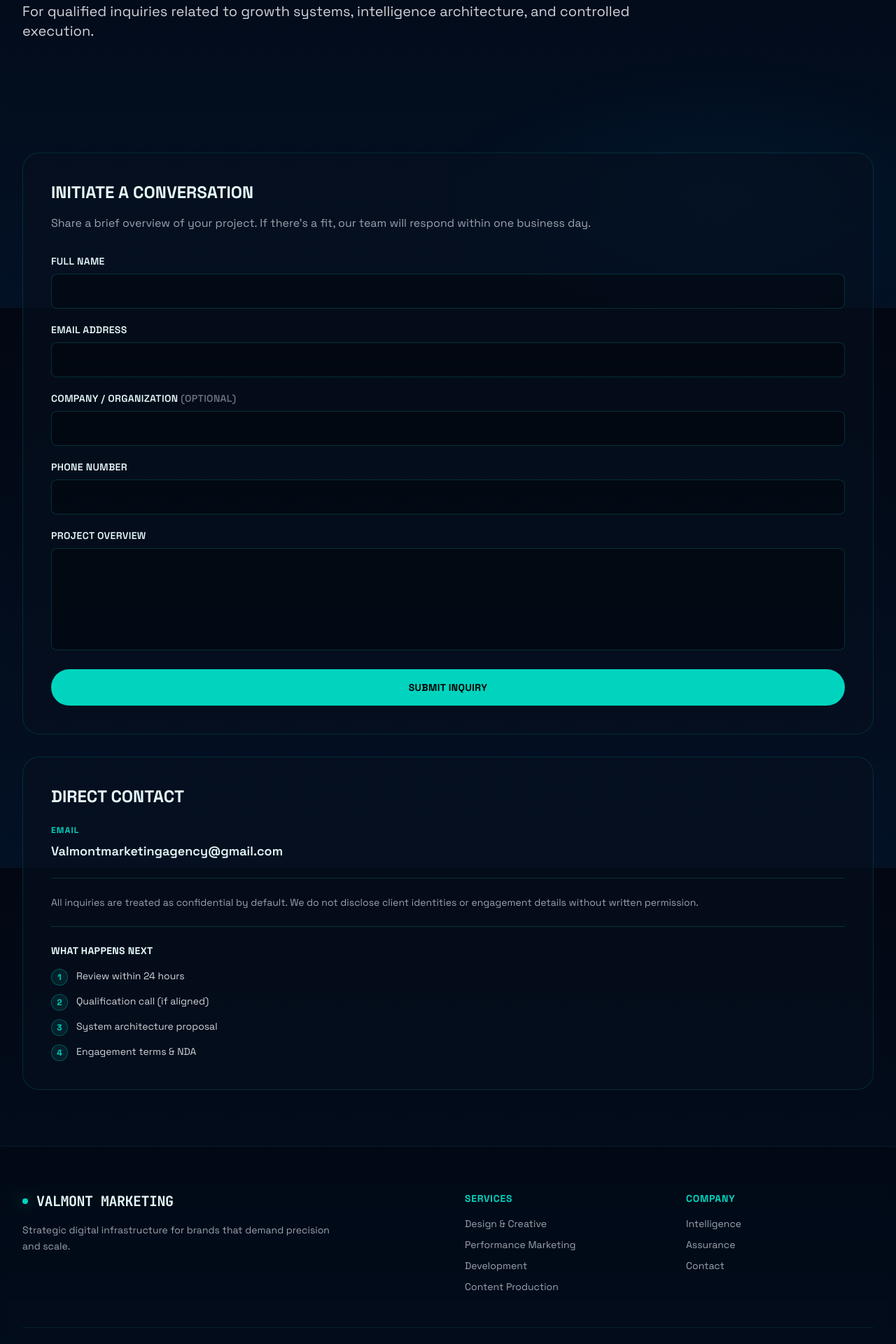
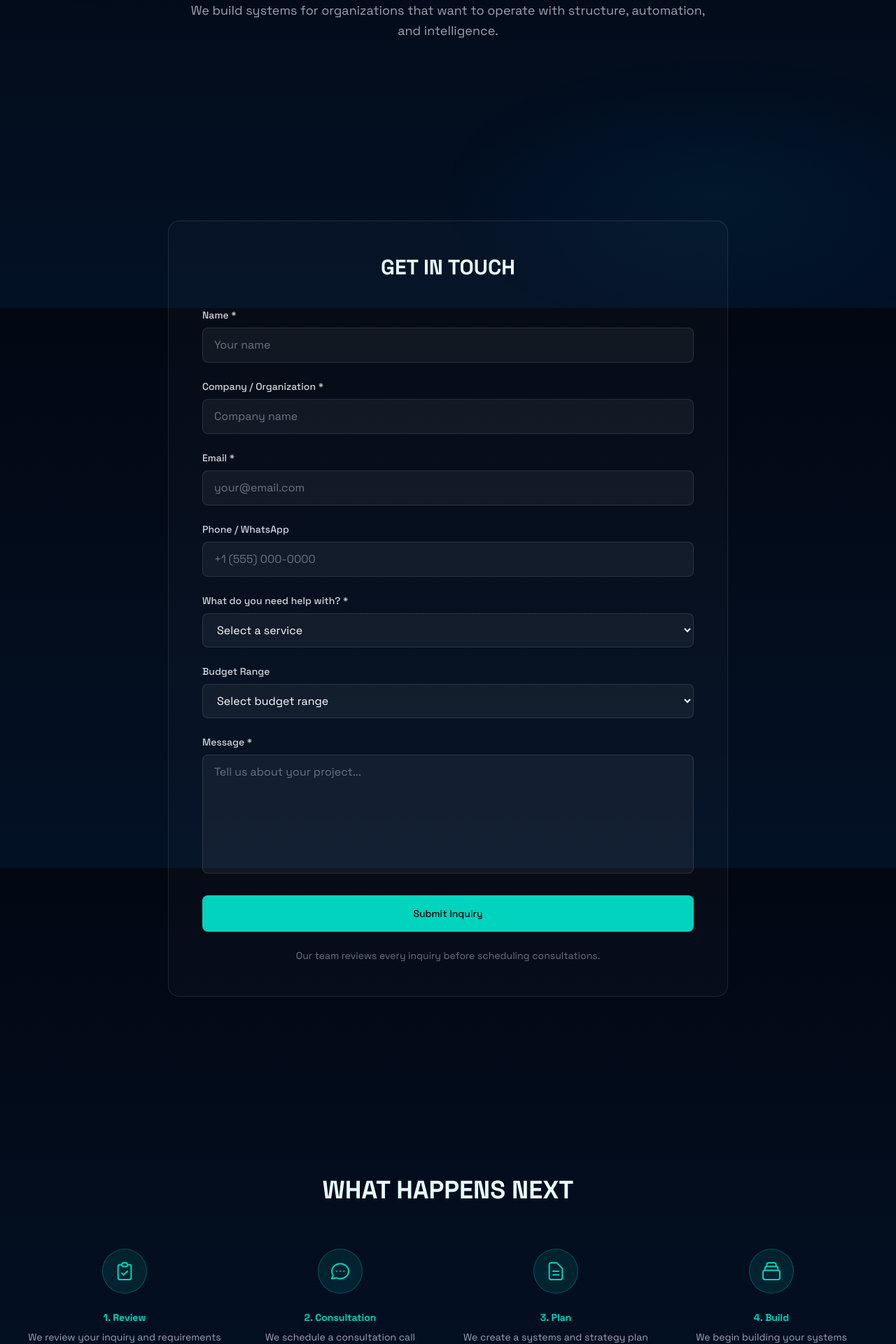
Before and after one commit to canworkscontracting-source/valmont-marketing, a Next.js app: page /contact in a window 1280 px wide. Shown: the part 360-2280 px from the top of the page at 70% size. Built offline with nearby package versions, Linux system fonts and the light colour scheme.

Commit message:
Contact page - form with Web3Forms, process steps, clean minimal design

```diff
--- a/src/app/contact/page.tsx
+++ b/src/app/contact/page.tsx
@@ -1,5 +1,6 @@
 "use client";
 
+import Link from "next/link";
 import { motion } from "framer-motion";
 import Reveal from "@/components/Reveal";
 import { useState } from "react";
@@ -7,12 +8,15 @@
 export default function ContactPage() {
   const [formData, setFormData] = useState({
     name: "",
+    company: "",
     email: "",
-    company: "",
     phone: "",
+    service: "",
     message: "",
+    budget: "",
   });
   const [isSubmitting, setIsSubmitting] = useState(false);
+  const [submitMessage, setSubmitMessage] = useState("");
 
   const handleSubmit = async (e: React.FormEvent) => {
     e.preventDefault();
@@ -25,217 +29,337 @@
           "Content-Type": "application/json",
         },
         body: JSON.stringify({
-          access_key: "8fecf807-deb1-411a-9b02-e9e1310a0cc6",
-          subject: "📩 New Contact Form Submission",
-          from_name: formData.name,
-          email: formData.email,
-          name: formData.name,
-          company: formData.company,
-          phone: formData.phone,
-          message: formData.message,
+          access_key: "96aa0813-ac4d-42bc-ad13-55a78387b4ac",
+          ...formData,
+          subject: `New Inquiry from ${formData.name} - ${formData.company}`,
         }),
       });
 
-      const result = await response.json();
-
-      if (result.success) {
-        alert("✅ Thank you! We'll be in touch within one business day.");
-        setFormData({ name: "", email: "", company: "", phone: "", message: "" });
+      if (response.ok) {
+        setSubmitMessage("Thank you! We'll be in touch soon.");
+        setFormData({
+          name: "",
+          company: "",
+          email: "",
+          phone: "",
+          service: "",
+          message: "",
+          budget: "",
+        });
       } else {
-        alert("❌ Something went wrong. Please try again or email us directly at Valmontmarketingagency@gmail.com");
+        setSubmitMessage("Something went wrong. Please try again.");
       }
     } catch (error) {
-      alert("❌ Something went wrong. Please try again or email us directly at Valmontmarketingagency@gmail.com");
+      setSubmitMessage("Something went wrong. Please try again.");
     } finally {
       setIsSubmitting(false);
     }
   };
 
-  const handleChange = (e: React.ChangeEvent<HTMLInputElement | HTMLTextAreaElement>) => {
-    setFormData({ ...formData, [e.target.name]: e.target.value });
+  const handleChange = (e: React.ChangeEvent<HTMLInputElement | HTMLTextAreaElement | HTMLSelectElement>) => {
+    setFormData({
+      ...formData,
+      [e.target.name]: e.target.value,
+    });
   };
 
   return (
     <main className="min-h-screen">
-      {/* Hero Section */}
-      <section className="relative pt-24 sm:pt-32 pb-12 sm:pb-20 px-4 sm:px-6 lg:px-8">
-        <div className="max-w-7xl mx-auto">
+      {/* SECTION 1: HERO */}
+      <section className="px-4 sm:px-6 pt-32 pb-20 sm:pt-40 sm:pb-32">
+        <div className="max-w-[1200px] mx-auto text-center">
           <motion.div
-            initial={{ opacity: 0, y: 40 }}
+            initial={{ opacity: 0, y: 30 }}
             animate={{ opacity: 1, y: 0 }}
-            transition={{ duration: 0.8, ease: "easeOut" }}
-            className="max-w-4xl"
+            transition={{ duration: 0.6 }}
           >
-            <div className="inline-flex items-center gap-2 sm:gap-3 px-3 sm:px-4 py-1.5 sm:py-2 mb-6 sm:mb-8 border border-teal/30 bg-teal/5 rounded-full">
-              <div className="w-1.5 h-1.5 rounded-full bg-teal shadow-[0_0_10px_rgba(0,212,191,0.8)] animate-pulse" />
-              <span className="text-xs font-bold tracking-widest uppercase text-teal">
-                Contact Valmont
-              </span>
-            </div>
+            <p className="text-xs font-medium tracking-[0.3em] uppercase text-gray-500 mb-8">
+              CONTACT
+            </p>
 
-            <h1 className="text-4xl sm:text-5xl md:text-7xl font-black tracking-tighter mb-4 sm:mb-6 uppercase leading-tight">
-              Contact
+            <h1 className="text-4xl sm:text-5xl lg:text-6xl font-bold leading-tight mb-8">
+              Let's Build
               <br />
-              <span className="text-teal text-glow">Valmont</span>
+              <span className="text-teal">Your System</span>
             </h1>
 
-            <p className="text-base sm:text-xl text-gray-300 leading-relaxed">
-              For qualified inquiries related to growth systems, intelligence architecture,
-              and controlled execution.
+            <p className="text-lg text-gray-400 max-w-3xl mx-auto leading-relaxed">
+              We build systems for organizations that want to operate with structure,
+              automation, and intelligence.
             </p>
           </motion.div>
         </div>
       </section>
 
-      {/* Contact Form & Info */}
-      <section className="px-4 sm:px-6 lg:px-8 py-12 sm:py-20">
-        <div className="max-w-7xl mx-auto">
-          {/* Mobile: Stack vertically */}
-          <div className="flex flex-col gap-6 sm:gap-8">
-            {/* Form */}
+      {/* SECTION 2: CONTACT FORM */}
       <Reveal>
-              <div className="glass rounded-2xl sm:rounded-3xl p-6 sm:p-10 order-2 md:order-1">
-                <h2 className="text-xl sm:text-2xl font-black uppercase mb-3 sm:mb-4">
-                  Initiate a Conversation
+        <section className="px-4 sm:px-6 py-20 sm:py-32">
+          <div className="max-w-[800px] mx-auto">
+            <div className="backdrop-blur-sm bg-white/[0.02] border border-white/10 rounded-2xl p-8 sm:p-12">
+              <h2 className="text-2xl sm:text-3xl font-bold mb-10 text-center">
+                GET IN TOUCH
               </h2>
-                <p className="text-sm sm:text-base text-gray-400 mb-6 sm:mb-8">
-                  Share a brief overview of your project. If there's a fit, our team will
-                  respond within one business day.
-                </p>
 
-                <form onSubmit={handleSubmit} className="space-y-4 sm:space-y-5">
+              <form onSubmit={handleSubmit} className="space-y-6">
+                {/* Name */}
                 <div>
-                    <label className="block text-xs sm:text-sm font-semibold mb-2 uppercase tracking-wide">
-                      Full Name
+                  <label htmlFor="name" className="block text-sm font-medium text-gray-300 mb-2">
+                    Name *
                   </label>
                   <input
                     type="text"
+                    id="name"
                     name="name"
                     value={formData.name}
                     onChange={handleChange}
                     required
-                      className="w-full px-3 sm:px-4 py-2.5 sm:py-3 text-sm sm:text-base bg-black/30 border border-teal/20 rounded-lg focus:border-teal/60 focus:outline-none focus:ring-2 focus:ring-teal/20 transition-all"
+                    className="w-full px-4 py-3 bg-white/5 border border-white/10 rounded-lg text-white placeholder-gray-500 focus:border-teal focus:outline-none transition-colors"
+                    placeholder="Your name"
                   />
                 </div>
 
+                {/* Company */}
                 <div>
-                    <label className="block text-xs sm:text-sm font-semibold mb-2 uppercase tracking-wide">
-                      Email Address
+                  <label htmlFor="company" className="block text-sm font-medium text-gray-300 mb-2">
+                    Company / Organization *
+                  </label>
+                  <input
+                    type="text"
+                    id="company"
+                    name="company"
+                    value={formData.company}
+                    onChange={handleChange}
+                    required
+                    className="w-full px-4 py-3 bg-white/5 border border-white/10 rounded-lg text-white placeholder-gray-500 focus:border-teal focus:outline-none transition-colors"
+                    placeholder="Company name"
+                  />
+                </div>
+
+                {/* Email */}
+                <div>
+                  <label htmlFor="email" className="block text-sm font-medium text-gray-300 mb-2">
+                    Email *
                   </label>
                   <input
                     type="email"
+                    id="email"
                     name="email"
                     value={formData.email}
                     onChange={handleChange}
                     required
-                      className="w-full px-3 sm:px-4 py-2.5 sm:py-3 text-sm sm:text-base bg-black/30 border border-teal/20 rounded-lg focus:border-teal/60 focus:outline-none focus:ring-2 focus:ring-teal/20 transition-all"
+                    className="w-full px-4 py-3 bg-white/5 border border-white/10 rounded-lg text-white placeholder-gray-500 focus:border-teal focus:outline-none transition-colors"
+                    placeholder="your@email.com"
                   />
                 </div>
 
+                {/* Phone */}
                 <div>
-                    <label className="block text-xs sm:text-sm font-semibold mb-2 uppercase tracking-wide">
-                      Company / Organization <span className="text-gray-500">(optional)</span>
+                  <label htmlFor="phone" className="block text-sm font-medium text-gray-300 mb-2">
+                    Phone / WhatsApp
                   </label>
                   <input
-                      type="text"
-                      name="company"
-                      value={formData.company}
+                    type="tel"
+                    id="phone"
+                    name="phone"
+                    value={formData.phone}
                     onChange={handleChange}
-                      className="w-full px-3 sm:px-4 py-2.5 sm:py-3 text-sm sm:text-base bg-black/30 border border-teal/20 rounded-lg focus:border-teal/60 focus:outline-none focus:ring-2 focus:ring-teal/20 transition-all"
+                    className="w-full px-4 py-3 bg-white/5 border border-white/10 rounded-lg text-white placeholder-gray-500 focus:border-teal focus:outline-none transition-colors"
+                    placeholder="+1 (555) 000-0000"
                   />
                 </div>
 
+                {/* Service */}
                 <div>
-                    <label className="block text-xs sm:text-sm font-semibold mb-2 uppercase tracking-wide">
-                      Phone Number
+                  <label htmlFor="service" className="block text-sm font-medium text-gray-300 mb-2">
+                    What do you need help with? *
                   </label>
-                    <input
-                      type="tel"
-                      name="phone"
-                      value={formData.phone}
+                  <select
+                    id="service"
+                    name="service"
+                    value={formData.service}
                     onChange={handleChange}
-                      className="w-full px-3 sm:px-4 py-2.5 sm:py-3 text-sm sm:text-base bg-black/30 border border-teal/20 rounded-lg focus:border-teal/60 focus:outline-none focus:ring-2 focus:ring-teal/20 transition-all"
-                    />
+                    required
+                    className="w-full px-4 py-3 bg-white/5 border border-white/10 rounded-lg text-white focus:border-teal focus:outline-none transition-colors"
+                  >
+                    <option value="" className="bg-gray-900">Select a service</option>
+                    <option value="Systems" className="bg-gray-900">Systems</option>
+                    <option value="Automation" className="bg-gray-900">Automation</option>
+                    <option value="AI Chatbot" className="bg-gray-900">AI Chatbot</option>
+                    <option value="Marketing" className="bg-gray-900">Marketing</option>
+                    <option value="Consulting" className="bg-gray-900">Consulting</option>
+                    <option value="VANTIX" className="bg-gray-900">VANTIX</option>
+                  </select>
                 </div>
 
+                {/* Budget */}
                 <div>
-                    <label className="block text-xs sm:text-sm font-semibold mb-2 uppercase tracking-wide">
-                      Project Overview
+                  <label htmlFor="budget" className="block text-sm font-medium text-gray-300 mb-2">
+                    Budget Range
+                  </label>
+                  <select
+                    id="budget"
+                    name="budget"
+                    value={formData.budget}
+                    onChange={handleChange}
+                    className="w-full px-4 py-3 bg-white/5 border border-white/10 rounded-lg text-white focus:border-teal focus:outline-none transition-colors"
+                  >
+                    <option value="" className="bg-gray-900">Select budget range</option>
+                    <option value="$500–$1,000" className="bg-gray-900">$500–$1,000</option>
+                    <option value="$1,000–$3,000" className="bg-gray-900">$1,000–$3,000</option>
+                    <option value="$3,000–$10,000" className="bg-gray-900">$3,000–$10,000</option>
+                    <option value="$10,000+" className="bg-gray-900">$10,000+</option>
+                  </select>
+                </div>
+
+                {/* Message */}
+                <div>
+                  <label htmlFor="message" className="block text-sm font-medium text-gray-300 mb-2">
+                    Message *
                   </label>
                   <textarea
+                    id="message"
                     name="message"
                     value={formData.message}
                     onChange={handleChange}
                     required
-                      rows={5}
-                      className="w-full px-3 sm:px-4 py-2.5 sm:py-3 text-sm sm:text-base bg-black/30 border border-teal/20 rounded-lg focus:border-teal/60 focus:outline-none focus:ring-2 focus:ring-teal/20 transition-all resize-none"
+                    rows={6}
+                    className="w-full px-4 py-3 bg-white/5 border border-white/10 rounded-lg text-white placeholder-gray-500 focus:border-teal focus:outline-none transition-colors resize-none"
+                    placeholder="Tell us about your project..."
                   />
                 </div>
 
+                {/* Submit Button */}
                 <button
                   type="submit"
                   disabled={isSubmitting}
-                    className="w-full px-6 sm:px-8 py-3 sm:py-4 text-sm font-bold tracking-wide uppercase bg-teal hover:bg-teal-600 text-black rounded-full transition-all duration-300 hover:shadow-[0_0_40px_rgba(0,212,191,0.5)] disabled:opacity-50 disabled:cursor-not-allowed"
+                  className="w-full px-8 py-4 text-sm font-medium bg-teal hover:bg-teal-600 text-black rounded-lg transition-all duration-300 disabled:opacity-50 disabled:cursor-not-allowed"
                 >
-                    {isSubmitting ? "Sending..." : "Submit Inquiry"}
+                  {isSubmitting ? "Submitting..." : "Submit Inquiry"}
                 </button>
+
+                {/* Submit Message */}
+                {submitMessage && (
+                  <p className={`text-center text-sm ${submitMessage.includes("Thank") ? "text-teal" : "text-red-400"}`}>
+                    {submitMessage}
+                  </p>
+                )}
+
+                {/* Footer Text */}
+                <p className="text-center text-sm text-gray-500">
+                  Our team reviews every inquiry before scheduling consultations.
+                </p>
               </form>
             </div>
+          </div>
+        </section>
       </Reveal>
 
-            {/* Direct Contact Info */}
-            <Reveal delay={0.2}>
-              <div className="glass rounded-2xl sm:rounded-3xl p-6 sm:p-10 order-1 md:order-2">
-                <h2 className="text-xl sm:text-2xl font-black uppercase mb-4 sm:mb-6">
-                  Direct Contact
+      {/* SECTION 3: WHAT HAPPENS NEXT */}
+      <Reveal>
+        <section className="px-4 sm:px-6 py-20 sm:py-32">
+          <div className="max-w-[1200px] mx-auto">
+            <div className="text-center mb-16">
+              <h2 className="text-3xl sm:text-4xl font-bold mb-4">
+                WHAT HAPPENS NEXT
               </h2>
-
-                <div className="space-y-4 sm:space-y-6">
-                  <div>
-                    <h3 className="text-xs font-bold tracking-widest uppercase text-teal mb-2">
-                      Email
-                    </h3>
-                    <a
-                      href="mailto:Valmontmarketingagency@gmail.com"
-                      className="text-base sm:text-lg font-semibold hover:text-teal transition-colors break-all"
-                    >
-                      Valmontmarketingagency@gmail.com
-                    </a>
             </div>
 
-                  <div className="pt-4 sm:pt-6 border-t border-teal/20">
-                    <p className="text-xs sm:text-sm text-gray-400 leading-relaxed">
-                      All inquiries are treated as confidential by default. We do not disclose
-                      client identities or engagement details without written permission.
+            <div className="grid sm:grid-cols-2 lg:grid-cols-4 gap-8 mb-10">
+              {/* Step 1: Review */}
+              <div className="text-center">
+                <div className="w-16 h-16 mx-auto mb-6 rounded-full bg-teal/10 border border-teal/30 flex items-center justify-center">
+                  <svg className="w-8 h-8 text-teal" fill="none" stroke="currentColor" viewBox="0 0 24 24">
+                    <path strokeLinecap="round" strokeLinejoin="round" strokeWidth={1.5} d="M9 5H7a2 2 0 00-2 2v12a2 2 0 002 2h10a2 2 0 002-2V7a2 2 0 00-2-2h-2M9 5a2 2 0 002 2h2a2 2 0 002-2M9 5a2 2 0 012-2h2a2 2 0 012 2m-6 9l2 2 4-4" />
+                  </svg>
+                </div>
+                <div className="text-sm font-bold text-teal mb-2">1. Review</div>
+                <p className="text-sm text-gray-400">
+                  We review your inquiry and requirements
                 </p>
               </div>
 
-                  <div className="pt-4 sm:pt-6 border-t border-teal/20">
-                    <h3 className="text-sm font-bold mb-3 sm:mb-4 uppercase tracking-wide">
-                      What Happens Next
-                    </h3>
-                    <ul className="space-y-2 sm:space-y-3">
-                      {[
-                        "Review within 24 hours",
-                        "Qualification call (if aligned)",
-                        "System architecture proposal",
-                        "Engagement terms & NDA",
-                      ].map((item, i) => (
-                        <li key={item} className="flex items-start gap-2 sm:gap-3">
-                          <div className="flex-shrink-0 w-5 h-5 sm:w-6 sm:h-6 rounded-full bg-teal/10 border border-teal/30 flex items-center justify-center text-xs font-bold text-teal">
-                            {i + 1}
+              {/* Step 2: Consultation */}
+              <div className="text-center">
+                <div className="w-16 h-16 mx-auto mb-6 rounded-full bg-teal/10 border border-teal/30 flex items-center justify-center">
+                  <svg className="w-8 h-8 text-teal" fill="none" stroke="currentColor" viewBox="0 0 24 24">
+                    <path strokeLinecap="round" strokeLinejoin="round" strokeWidth={1.5} d="M8 12h.01M12 12h.01M16 12h.01M21 12c0 4.418-4.03 8-9 8a9.863 9.863 0 01-4.255-.949L3 20l1.395-3.72C3.512 15.042 3 13.574 3 12c0-4.418 4.03-8 9-8s9 3.582 9 8z" />
+                  </svg>
                 </div>
-                          <span className="text-gray-300 text-xs sm:text-sm">{item}</span>
-                        </li>
-                      ))}
-                    </ul>
+                <div className="text-sm font-bold text-teal mb-2">2. Consultation</div>
+                <p className="text-sm text-gray-400">
+                  We schedule a consultation call
+                </p>
+              </div>
+
+              {/* Step 3: Plan */}
+              <div className="text-center">
+                <div className="w-16 h-16 mx-auto mb-6 rounded-full bg-teal/10 border border-teal/30 flex items-center justify-center">
+                  <svg className="w-8 h-8 text-teal" fill="none" stroke="currentColor" viewBox="0 0 24 24">
+                    <path strokeLinecap="round" strokeLinejoin="round" strokeWidth={1.5} d="M9 12h6m-6 4h6m2 5H7a2 2 0 01-2-2V5a2 2 0 012-2h5.586a1 1 0 01.707.293l5.414 5.414a1 1 0 01.293.707V19a2 2 0 01-2 2z" />
+                  </svg>
+                </div>
+                <div className="text-sm font-bold text-teal mb-2">3. Plan</div>
+                <p className="text-sm text-gray-400">
+                  We create a systems and strategy plan
+                </p>
+              </div>
+
+              {/* Step 4: Build */}
+              <div className="text-center">
+                <div className="w-16 h-16 mx-auto mb-6 rounded-full bg-teal/10 border border-teal/30 flex items-center justify-center">
+                  <svg className="w-8 h-8 text-teal" fill="none" stroke="currentColor" viewBox="0 0 24 24">
+                    <path strokeLinecap="round" strokeLinejoin="round" strokeWidth={1.5} d="M19 11H5m14 0a2 2 0 012 2v6a2 2 0 01-2 2H5a2 2 0 01-2-2v-6a2 2 0 012-2m14 0V9a2 2 0 00-2-2M5 11V9a2 2 0 012-2m0 0V5a2 2 0 012-2h6a2 2 0 012 2v2M7 7h10" />
+                  </svg>
+                </div>
+                <div className="text-sm font-bold text-teal mb-2">4. Build</div>
+                <p className="text-sm text-gray-400">
+                  We begin building your systems
+                </p>
+              </div>
+            </div>
+
+            <p className="text-center text-gray-400">
+              Our work is structured, strategic, and system-focused.
+            </p>
+          </div>
+        </section>
+      </Reveal>
+
+      {/* SECTION 4: FINAL CTA */}
+      <Reveal>
+        <section className="px-4 sm:px-6 py-24 sm:py-32">
+          <div className="max-w-[1200px] mx-auto">
+            <div className="backdrop-blur-md bg-white/[0.02] border border-teal/20 rounded-2xl p-12 sm:p-20 text-center">
+              <h2 className="text-3xl sm:text-4xl lg:text-5xl font-bold leading-tight mb-6">
+                Build Systems.
+                <br />
+                Implement Intelligence.
+                <br />
+                <span className="text-teal">Scale Operations.</span>
+              </h2>
+
+              <p className="text-lg text-gray-400 mb-12">
+                Powered by VANTIX.
+              </p>
+
+              <div className="flex flex-col sm:flex-row gap-4 justify-center">
+                <Link
+                  href="#form"
+                  className="px-10 py-5 text-sm font-medium bg-teal hover:bg-teal-600 text-black rounded-lg transition-all duration-300"
+                >
+                  Book Consultation
+                </Link>
+                <Link
+                  href="/intelligence"
+                  className="px-10 py-5 text-sm font-medium border border-teal/40 hover:border-teal text-teal rounded-lg transition-all duration-300"
+                >
+                  View Intelligence
+                </Link>
               </div>
             </div>
           </div>
+        </section>
       </Reveal>
-          </div>
-        </div>
-      </section>
     </main>
   );
 }
```
Lines whose indentation alone changed are shown as unchanged.
